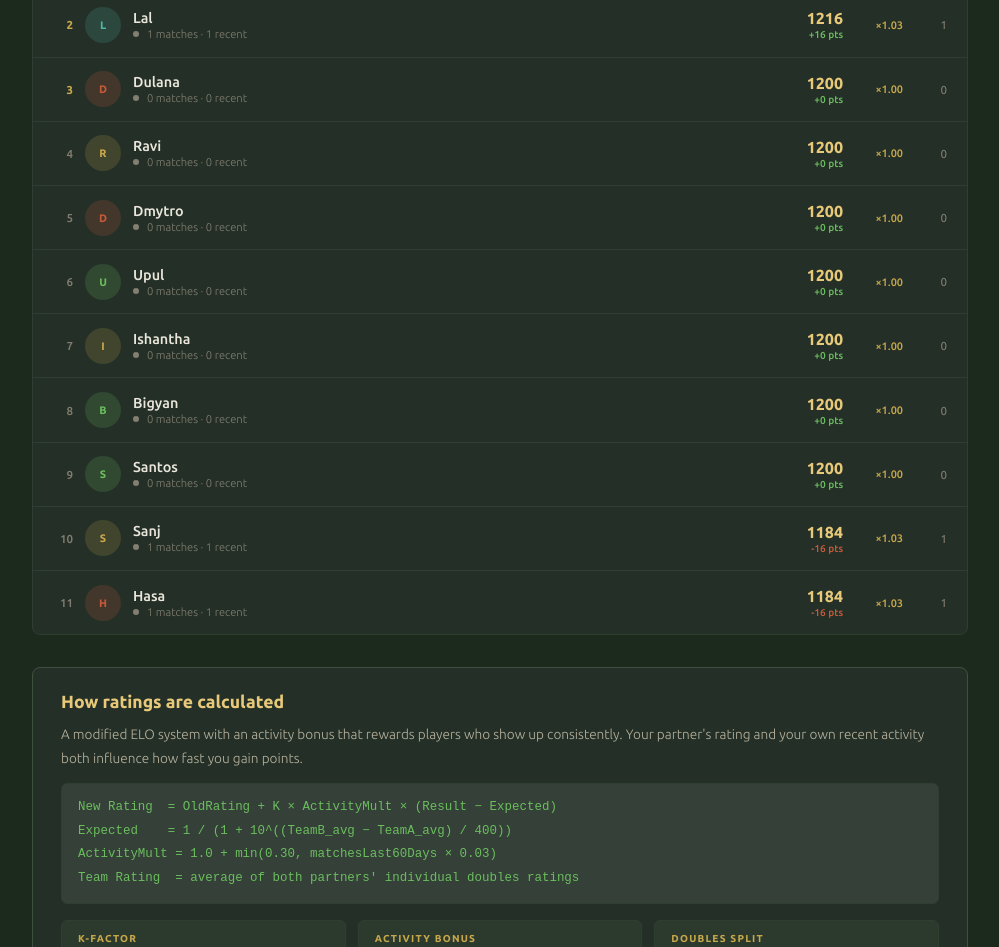
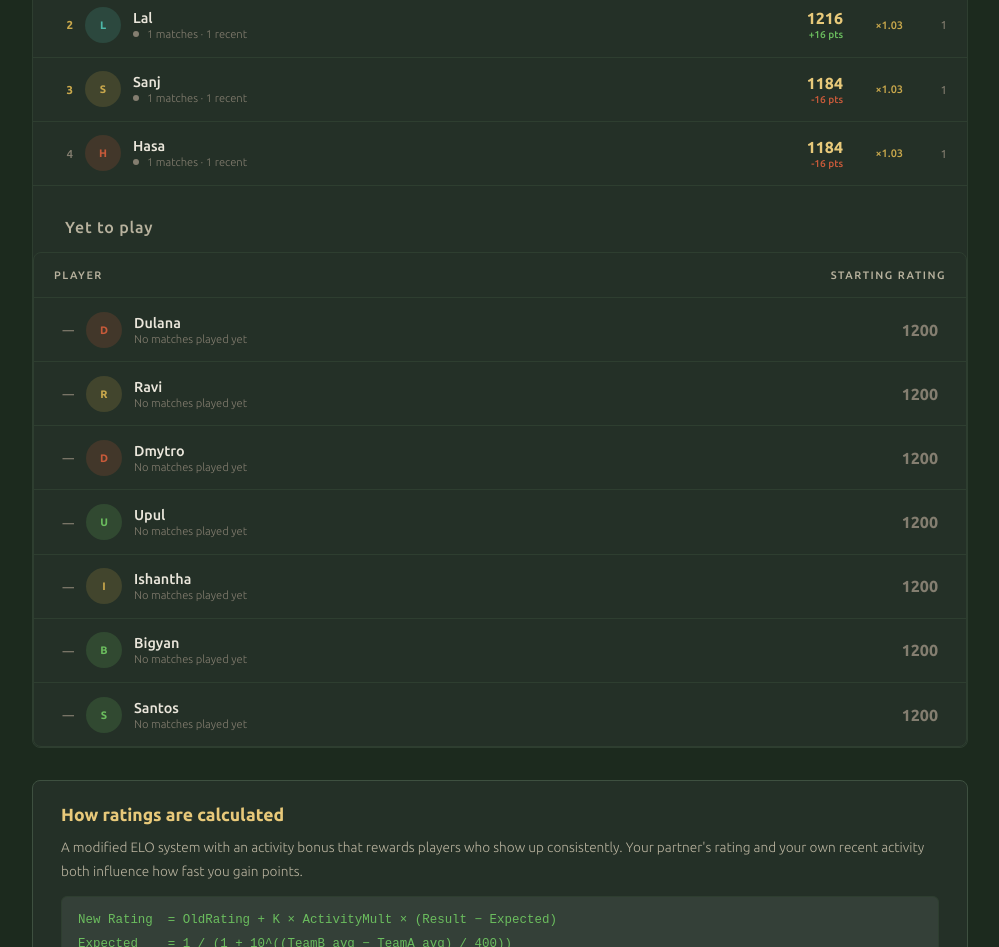
Before and after one commit to dmitridrozdov/kenthurst-flibustiers, a Next.js app: page / in a window 1280 px wide. Shown: the part 800-1747 px from the top of the page, without its empty margins (140-1139 px from the left). Built offline with nearby package versions, Linux system fonts and the light colour scheme.

Commit message:
Update page.tsx

```diff
--- a/src/app/page.tsx
+++ b/src/app/page.tsx
@@ -31,7 +31,9 @@ export default async function HomePage() {
   const raw = await fs.readFile(filePath, 'utf-8')
   const data: MatchData = JSON.parse(raw)
 
-  const ratings = calculateRatings(data.players, data.matches)
+  const allRatings = calculateRatings(data.players, data.matches)
+  const ratings = allRatings.filter(r => r.gamesPlayed > 0)
+  const unstarted = allRatings.filter(r => r.gamesPlayed === 0)
 
   const thisMonth = data.matches.filter((m) => {
     const d = new Date(m.date)
@@ -125,6 +127,39 @@ export default async function HomePage() {
                 </div>
               )
             })}
+
+            {unstarted.length > 0 && (
+            <>
+              <h3 style={{ marginTop: '2rem', marginBottom: '1rem', marginLeft: '2rem', fontSize: '1rem', fontWeight: 500, color: 'var(--text2)', letterSpacing: '0.05em' }}>
+                Yet to play
+              </h3>
+              <div className={styles.panel}>
+                <div className={styles.panelHeader}>
+                  <span className={styles.panelLabel}>Player</span>
+                  <span className={styles.panelLabel}>Starting Rating</span>
+                </div>
+                {unstarted.map((r) => {
+                  const av = avatarColor(r.name)
+                  return (
+                    <div key={r.name} className={styles.playerRow}>
+                      <div className={styles.rank}>—</div>
+                      <div className={styles.avatar} style={{ background: av.bg, color: av.color }}>
+                        {initials(r.name)}
+                      </div>
+                      <div className={styles.playerInfo}>
+                        <div className={styles.playerName}>{r.name}</div>
+                        <div className={styles.playerMeta}>No matches played yet</div>
+                      </div>
+                      <div style={{ textAlign: 'right', marginRight: '0.5rem' }}>
+                        <div className={styles.ratingScore} style={{ color: 'var(--text3)' }}>1200</div>
+                      </div>
+                    </div>
+                  )
+                })}
+              </div>
+            </>
+          )}
+
           </div>
 
           {/* EXPLAINER */}
```
